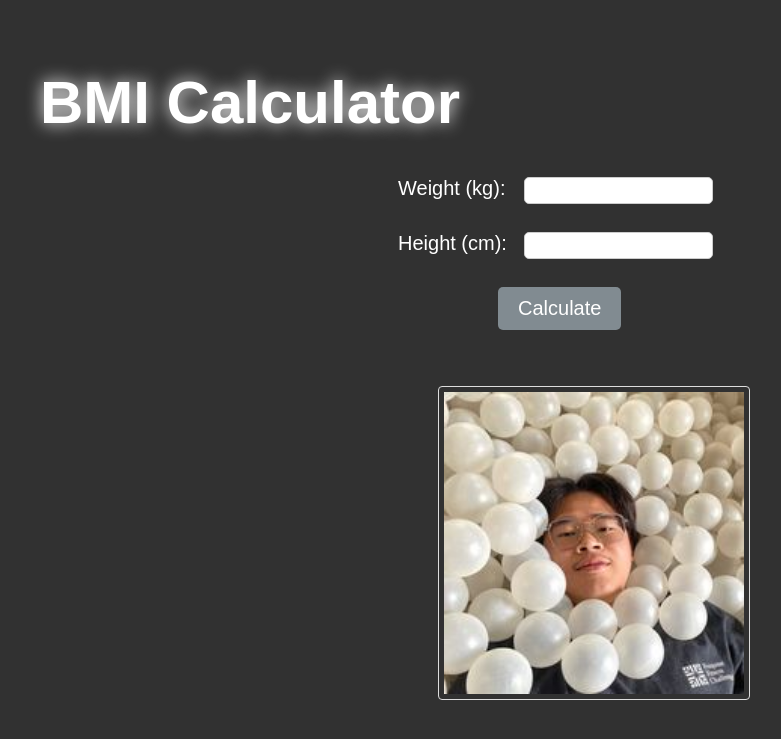
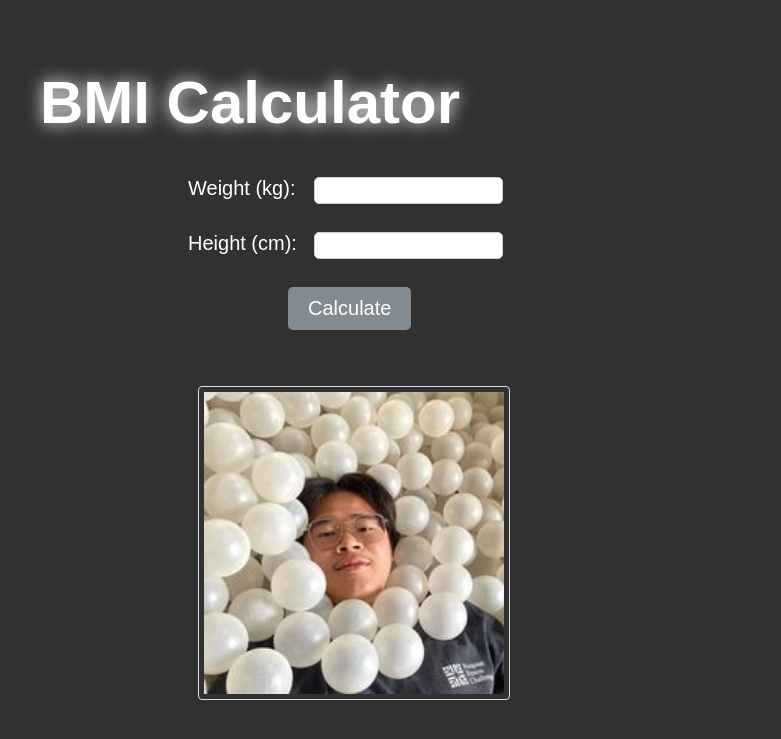
Before and after one commit to TitadachFF/BMI, a PHP site: page / in a window 1280 px wide. Shown: the top 739 px of the page, without its empty margins (390-1171 px from the left). Run offline with PHP 8.4, Linux system fonts and the light colour scheme.

Commit message:
Add files via upload

```diff
--- a/index.css
+++ b/index.css
@@ -12,7 +12,7 @@ h1 {
 .input-container {
     margin-bottom: 10px;
     color: white;
-    margin-left: 760px;
+    margin-left: 550px;
     font-size: 20px;
 }
 
@@ -36,7 +36,7 @@ button {
     border-radius: 5px;
     cursor: pointer;
     font-size: 20px;
-    margin-left: 860px;
+    margin-left: 650px;
 }
 
  .result {
@@ -70,7 +70,7 @@ button {
     border-radius: 4px;
     padding: 5px;
     width: 300px;
-    margin-left: 800px;
+    margin-left: 560px;
 
 
   }
```
Also changed, not shown: Blank diagram.png (added).
